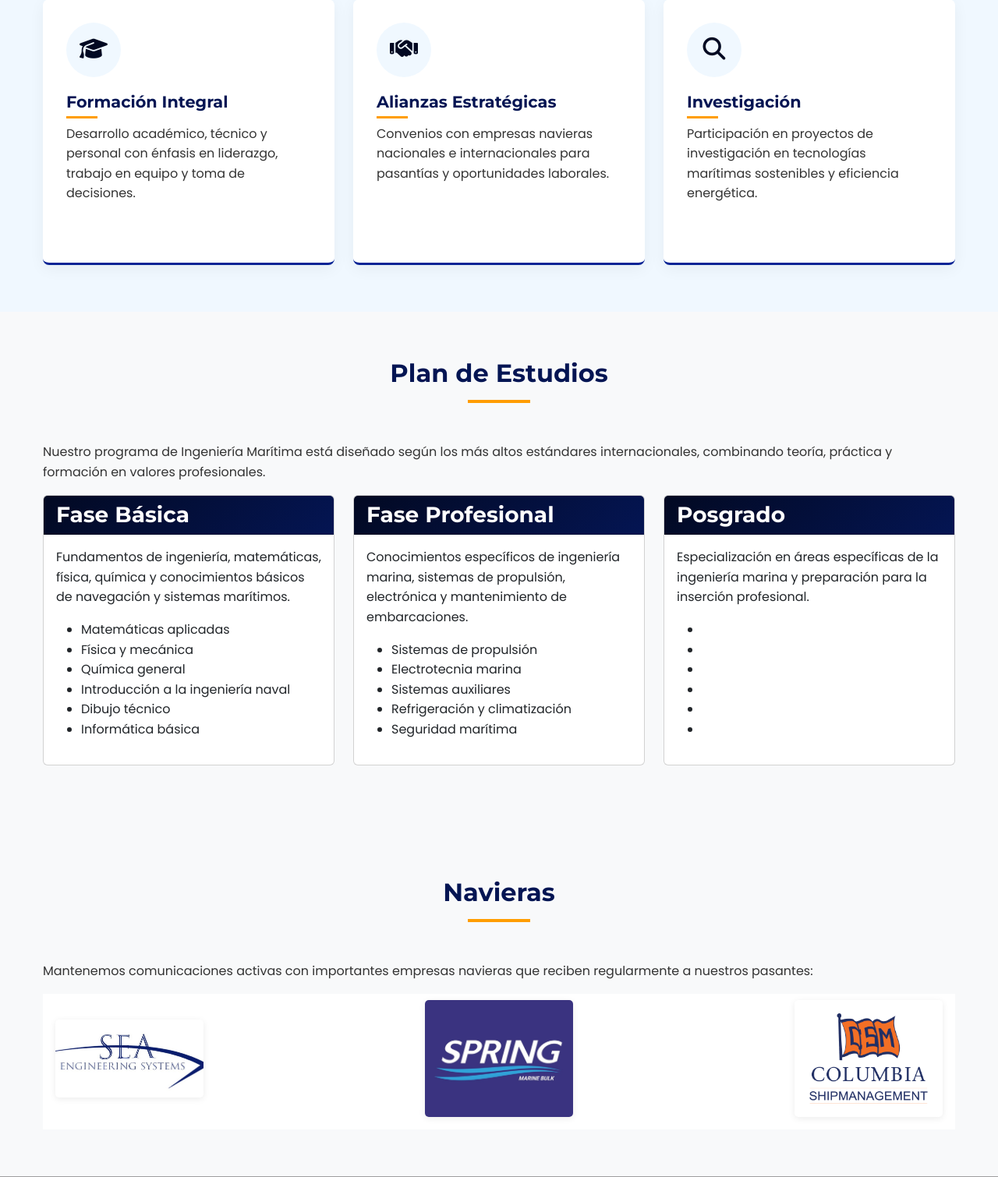
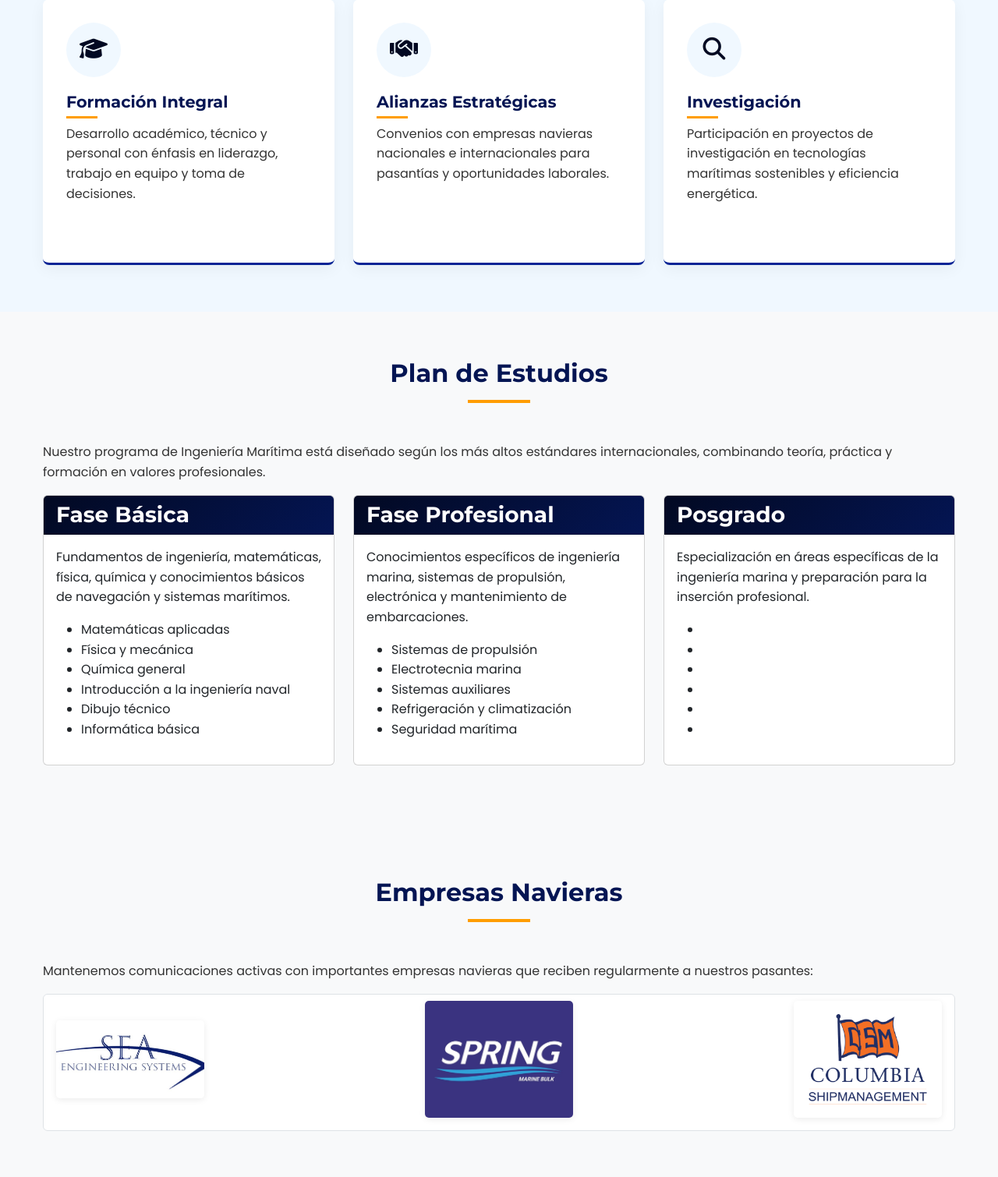
Before and after one commit to S730Zombrax/NauticalTrainingHub, a Flask app: page / in a window 1280 px wide. Shown: the part 1005-2515 px from the top of the page at 78% size. Run offline with Flask 3, Linux system fonts and the light colour scheme; grey boxes are pictures that could not be loaded.

Commit message:
Renombrar sección "Navieras" a "Empresas Navieras" para mayor claridad en la presentación de información.

```diff
--- a/templates/inicio/index.html
+++ b/templates/inicio/index.html
@@ -164,9 +164,9 @@
 
 <section class="section bg-light">
     <div class="container">
-        <h2 class="section-title">Navieras</h2>
+        <h2 class="section-title">Empresas Navieras</h2>
         <p class="section-description">Mantenemos comunicaciones activas con importantes empresas navieras que reciben regularmente a nuestros pasantes:</p>
-        <ul class="list-group list-group-flush">
+        <ul class="list-group">
             <li class="list-group-item align-items-center d-flex justify-content-between">
                 <a href="https://seaengineeringsystems.com" target="_blank">
                     <img src="{{ url_for('static', filename='recursos de plantillas/vida academica/pasantias/images/SEA engineering systems.jpg') }}" alt="SEA engineering systems" class="imagen_libro" style="max-height: 100px;">
```
